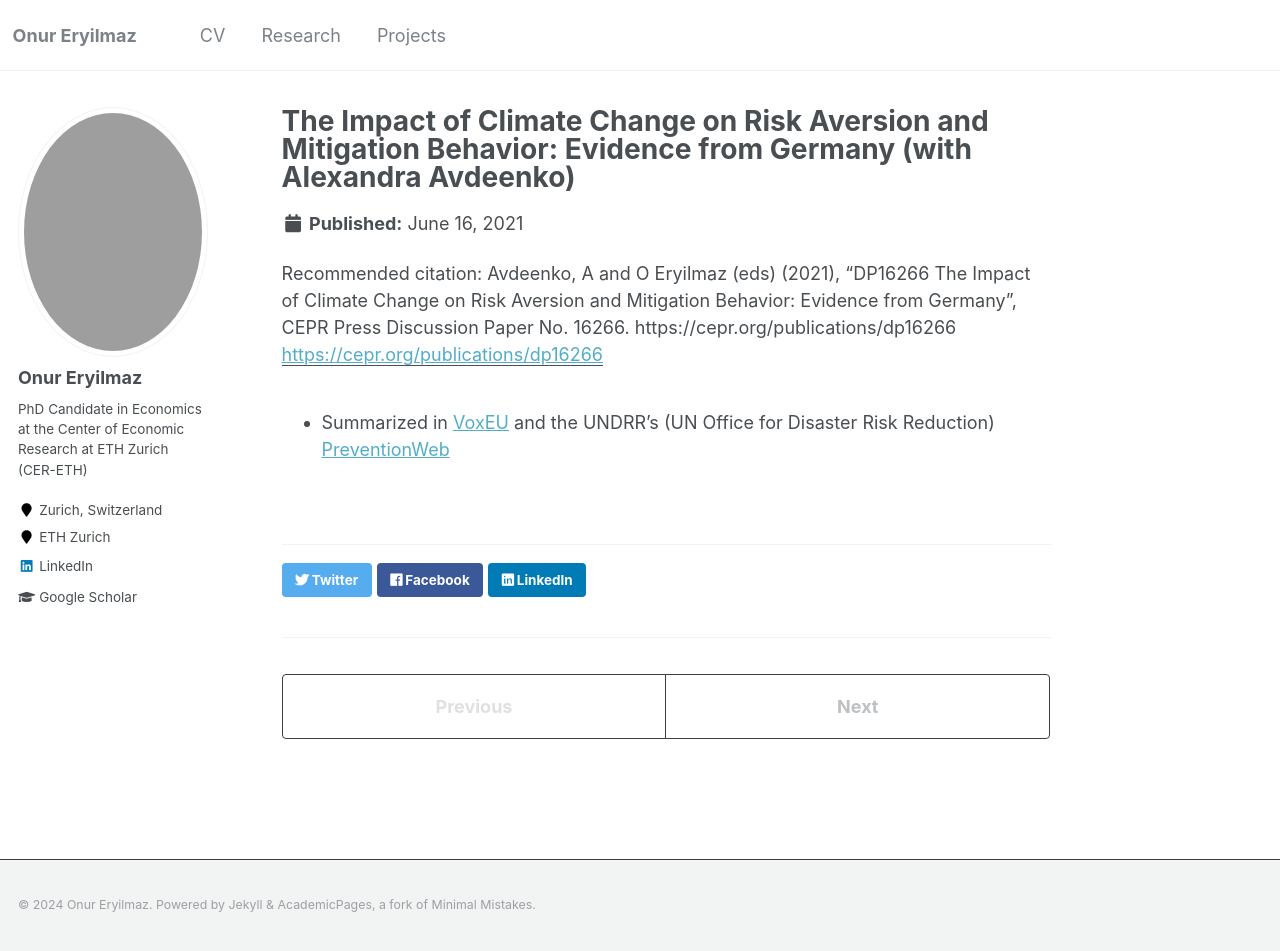
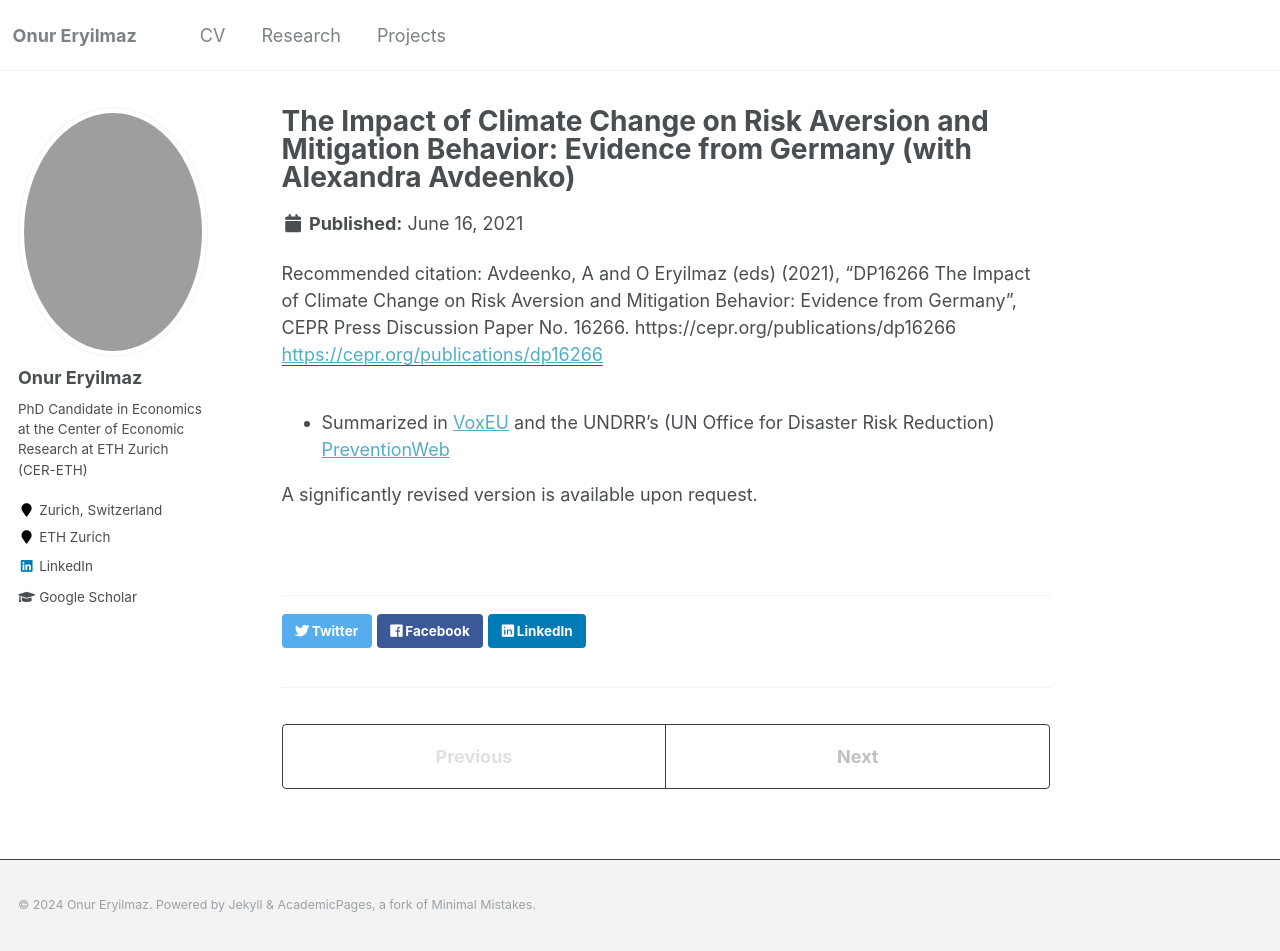
Before and after one commit to oeryilmaz/oeryilmaz.github.io, a Jekyll site: the page built from _publications/2009-10-01-paper-title-number-1.md, in a window 1280 px wide and 951 px high. Built offline with Jekyll 4.4.1, drawn with Linux system fonts in a browser that asks for light colours.

Commit message:
Update 2009-10-01-paper-title-number-1.md

```diff
--- a/_publications/2009-10-01-paper-title-number-1.md
+++ b/_publications/2009-10-01-paper-title-number-1.md
@@ -13,3 +13,6 @@ citation: 'Avdeenko, A and O Eryilmaz (eds) (2021), “DP16266 The Impact of Cli
 
 
 - Summarized in [VoxEU](https://cepr.org/voxeu/columns/extreme-floods-change-mens-risk-preferences-and-it-could-matter-financing-climate) and the UNDRR's (UN Office for Disaster Risk Reduction) [PreventionWeb](https://www.preventionweb.net/news/extreme-floods-change-mens-risk-preferences-and-it-could-matter-financing-climate-adaptation)
+
+
+A significantly revised version is available upon request.
```
